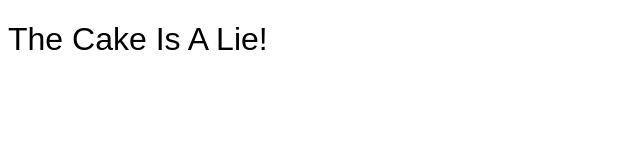
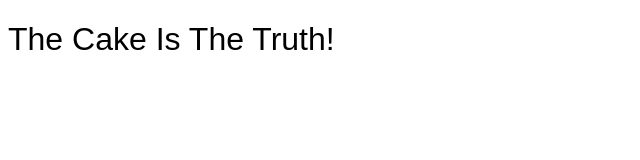
Before and after one commit to rockhowse/concourse-nginx, a plain HTML site: page index.html in a window 1280 px wide. Shown: the whole page, without its empty margins (0-640 px from the left). Drawn offline with Linux system fonts and the light colour scheme.

Commit message:
Bump to 1.2.2

```diff
--- a/index.html
+++ b/index.html
@@ -14,7 +14,7 @@
 </head>
 <body>
     <h1>
-        The Cake Is A Lie!
+        The Cake Is The Truth!
     </h1>
 </body>
 </html>
```
Also changed, not shown: 1 other file.
